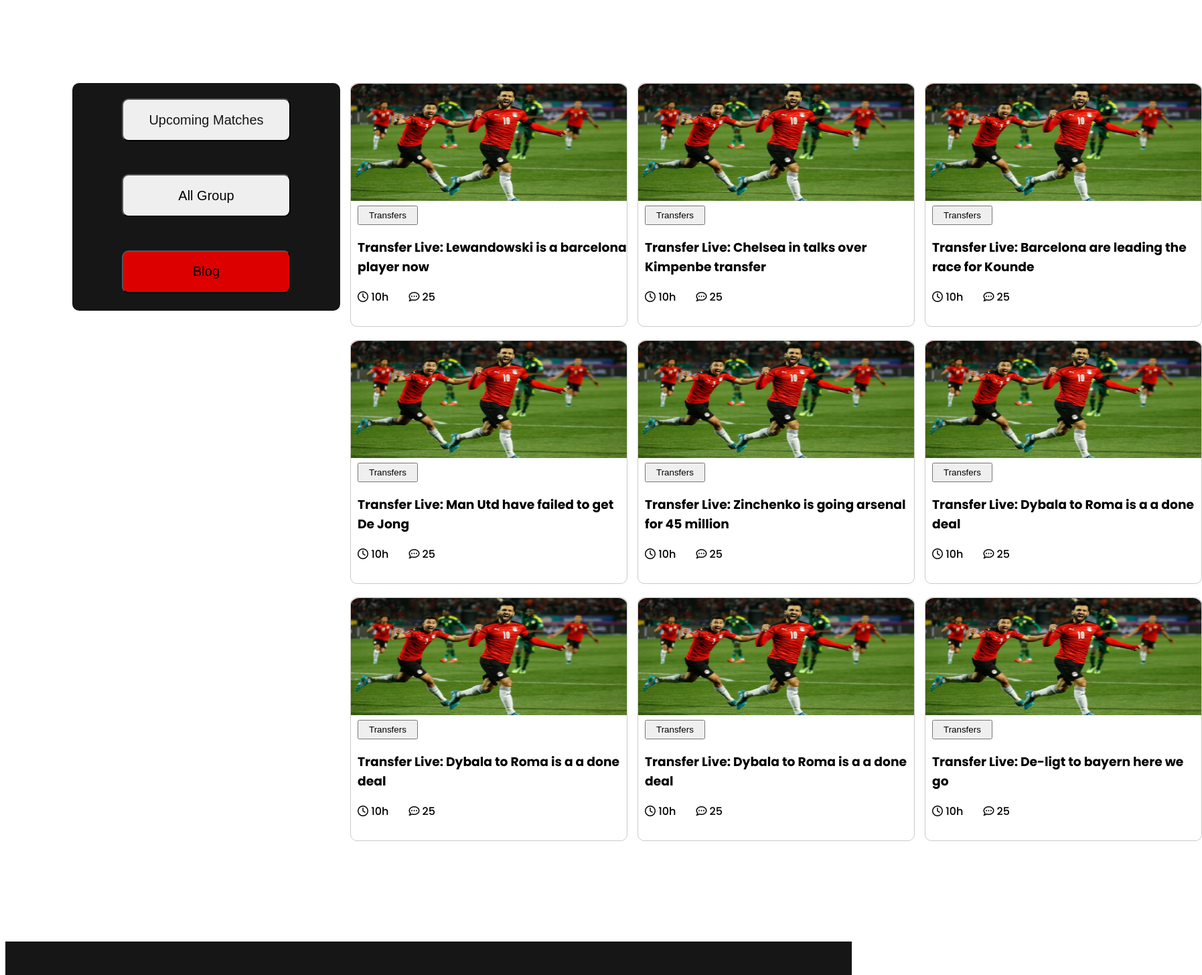
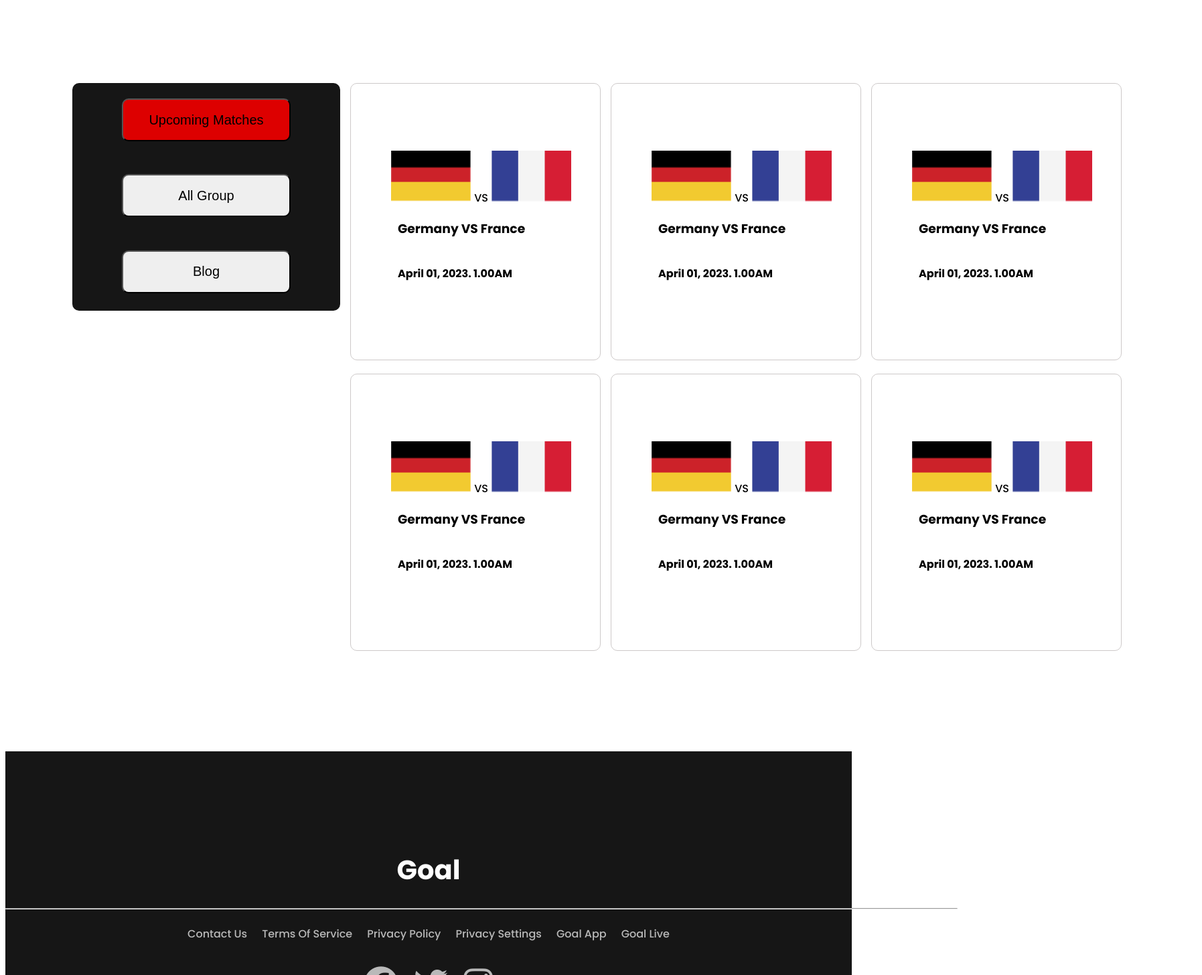
Before and after one commit to Monirul-RS/World-Cup, a plain HTML site: page 2nd-website.html in a window 1280 px wide. Shown: the part 660-2116 px from the top of the page at 67% size, 1795 px wide, since content can reach past the window. Drawn offline with Linux system fonts and the light colour scheme.

Commit message:
End commit

```diff
--- a/2nd-website.html
+++ b/2nd-website.html
@@ -13,6 +13,18 @@
     <!-- Google Font -->
     <style>
         @import url('https://fonts.googleapis.com/css2?family=Poppins:wght@500;700&display=swap');
+
+        .img {
+            width: 120px;
+            height: 76px;
+        }
+
+        .transfers {
+            padding-top: 100px;
+            padding-left: 60px;
+            width: 312px;
+            height: 312px;
+        }
     </style>
 </head>
 
@@ -39,203 +51,122 @@
         <section class="main">
             <div class="overall">
                 <div class="nav">
-                    <button class="button2">
-                        <a href="http://127.0.0.1:5500/2nd-website.html">Upcoming
-                            Matches</a>
+                    <button id="Blog" class="button2">Upcoming
+                        Matches</a>
                     </button>
                     <button class="button2">All Group</button>
-                    <button id="Blog" class="button2"> Blog</button>
+                    <button class="button2"> Blog</button>
                 </div>
                 <div class="transfer-info">
                     <article class="transfers">
                         <div class="player-img">
-                            <img class="img" src="assets/Blog Image.png" alt="">
+                            <img class="img" src="assets/germany Flag.png" alt=""> <span>VS</span>
+                            <img class="img" src="assets/Flag.png" alt="">
                         </div>
                         <div class="blog-info">
-                            <button class="trans-button">Transfers</button>
-                            <h3 class="blog-title">Transfer Live: Lewandowski is a barcelona player now
+
+                            <h3 class="blog-title">Germany VS France
                             </h3>
                             <div class="info">
-                                <div class="duration">
-                                    <i class="fa-regular fa-clock"></i>
-                                    10h
+                                <div class="time">
+                                    <h4>April 01, 2023. 1.00AM</h4>
                                 </div>
-                                <div class="comment">
-                                    <i class="fa-regular fa-comment-dots"></i>
-                                    25
-                                </div>
+
                             </div>
 
                         </div>
                     </article>
                     <article class="transfers">
                         <div class="player-img">
-                            <img class="img" src="assets/Blog Image.png" alt="">
+                            <img class="img" src="assets/germany Flag.png" alt=""> <span>VS</span>
+                            <img class="img" src="assets/Flag.png" alt="">
                         </div>
                         <div class="blog-info">
-                            <button class="trans-button">Transfers</button>
-                            <h3 class="blog-title">Transfer Live: Chelsea in talks over Kimpenbe transfer
+
+                            <h3 class="blog-title">Germany VS France
                             </h3>
                             <div class="info">
-                                <div class="duration">
-                                    <i class="fa-regular fa-clock"></i>
-                                    10h
+                                <div class="time">
+                                    <h4>April 01, 2023. 1.00AM</h4>
                                 </div>
-                                <div class="comment">
-                                    <i class="fa-regular fa-comment-dots"></i>
-                                    25
-                                </div>
+
                             </div>
 
                         </div>
                     </article>
                     <article class="transfers">
                         <div class="player-img">
-                            <img class="img" src="assets/Blog Image.png" alt="">
+                            <img class="img" src="assets/germany Flag.png" alt=""> <span>VS</span>
+                            <img class="img" src="assets/Flag.png" alt="">
                         </div>
                         <div class="blog-info">
-                            <button class="trans-button">Transfers</button>
-                            <h3 class="blog-title">Transfer Live: Barcelona are leading the race for Kounde
+
+                            <h3 class="blog-title">Germany VS France
                             </h3>
                             <div class="info">
-                                <div class="duration">
-                                    <i class="fa-regular fa-clock"></i>
-                                    10h
+                                <div class="time">
+                                    <h4>April 01, 2023. 1.00AM</h4>
                                 </div>
-                                <div class="comment">
-                                    <i class="fa-regular fa-comment-dots"></i>
-                                    25
-                                </div>
+
                             </div>
 
                         </div>
                     </article>
                     <article class="transfers">
                         <div class="player-img">
-                            <img class="img" src="assets/Blog Image.png" alt="">
+                            <img class="img" src="assets/germany Flag.png" alt=""> <span>VS</span>
+                            <img class="img" src="assets/Flag.png" alt="">
                         </div>
                         <div class="blog-info">
-                            <button class="trans-button">Transfers</button>
-                            <h3 class="blog-title">Transfer Live: Man Utd have failed to get De Jong
+
+                            <h3 class="blog-title">Germany VS France
                             </h3>
                             <div class="info">
-                                <div class="duration">
-                                    <i class="fa-regular fa-clock"></i>
-                                    10h
+                                <div class="time">
+                                    <h4>April 01, 2023. 1.00AM</h4>
                                 </div>
-                                <div class="comment">
-                                    <i class="fa-regular fa-comment-dots"></i>
-                                    25
-                                </div>
+
                             </div>
 
                         </div>
                     </article>
                     <article class="transfers">
                         <div class="player-img">
-                            <img class="img" src="assets/Blog Image.png" alt="">
+                            <img class="img" src="assets/germany Flag.png" alt=""> <span>VS</span>
+                            <img class="img" src="assets/Flag.png" alt="">
                         </div>
                         <div class="blog-info">
-                            <button class="trans-button">Transfers</button>
-                            <h3 class="blog-title">Transfer Live: Zinchenko is going arsenal for 45 million
+
+                            <h3 class="blog-title">Germany VS France
                             </h3>
                             <div class="info">
-                                <div class="duration">
-                                    <i class="fa-regular fa-clock"></i>
-                                    10h
+                                <div class="time">
+                                    <h4>April 01, 2023. 1.00AM</h4>
                                 </div>
-                                <div class="comment">
-                                    <i class="fa-regular fa-comment-dots"></i>
-                                    25
-                                </div>
+
                             </div>
 
                         </div>
                     </article>
                     <article class="transfers">
                         <div class="player-img">
-                            <img class="img" src="assets/Blog Image.png" alt="">
+                            <img class="img" src="assets/germany Flag.png" alt=""> <span>VS</span>
+                            <img class="img" src="assets/Flag.png" alt="">
                         </div>
                         <div class="blog-info">
-                            <button class="trans-button">Transfers</button>
-                            <h3 class="blog-title">Transfer Live: Dybala to Roma is a a done deal
+
+                            <h3 class="blog-title">Germany VS France
                             </h3>
                             <div class="info">
-                                <div class="duration">
-                                    <i class="fa-regular fa-clock"></i>
-                                    10h
+                                <div class="time">
+                                    <h4>April 01, 2023. 1.00AM</h4>
                                 </div>
-                                <div class="comment">
-                                    <i class="fa-regular fa-comment-dots"></i>
-                                    25
-                                </div>
+
                             </div>
 
                         </div>
                     </article>
-                    <article class="transfers">
-                        <div class="player-img">
-                            <img class="img" src="assets/Blog Image.png" alt="">
-                        </div>
-                        <div class="blog-info">
-                            <button class="trans-button">Transfers</button>
-                            <h3 class="blog-title">Transfer Live: Dybala to Roma is a a done deal
-                            </h3>
-                            <div class="info">
-                                <div class="duration">
-                                    <i class="fa-regular fa-clock"></i>
-                                    10h
-                                </div>
-                                <div class="comment">
-                                    <i class="fa-regular fa-comment-dots"></i>
-                                    25
-                                </div>
-                            </div>
 
-                        </div>
-                    </article>
-                    <article class="transfers">
-                        <div class="player-img">
-                            <img class="img" src="assets/Blog Image.png" alt="">
-                        </div>
-                        <div class="blog-info">
-                            <button class="trans-button">Transfers</button>
-                            <h3 class="blog-title">Transfer Live: Dybala to Roma is a a done deal
-                            </h3>
-                            <div class="info">
-                                <div class="duration">
-                                    <i class="fa-regular fa-clock"></i>
-                                    10h
-                                </div>
-                                <div class="comment">
-                                    <i class="fa-regular fa-comment-dots"></i>
-                                    25
-                                </div>
-                            </div>
-
-                        </div>
-                    </article>
-                    <article class="transfers">
-                        <div class="player-img">
-                            <img class="img" src="assets/Blog Image.png" alt="">
-                        </div>
-                        <div class="blog-info">
-                            <button class="trans-button">Transfers</button>
-                            <h3 class="blog-title">Transfer Live: De-ligt to bayern here we go
-                            </h3>
-                            <div class="info">
-                                <div class="duration">
-                                    <i class="fa-regular fa-clock"></i>
-                                    10h
-                                </div>
-                                <div class="comment">
-                                    <i class="fa-regular fa-comment-dots"></i>
-                                    25
-                                </div>
-                            </div>
-
-                        </div>
-                    </article>
 
                 </div>
 
```
Also changed, not shown: index.html (+1 -1 lines), styles/2nd-website.html (added).
